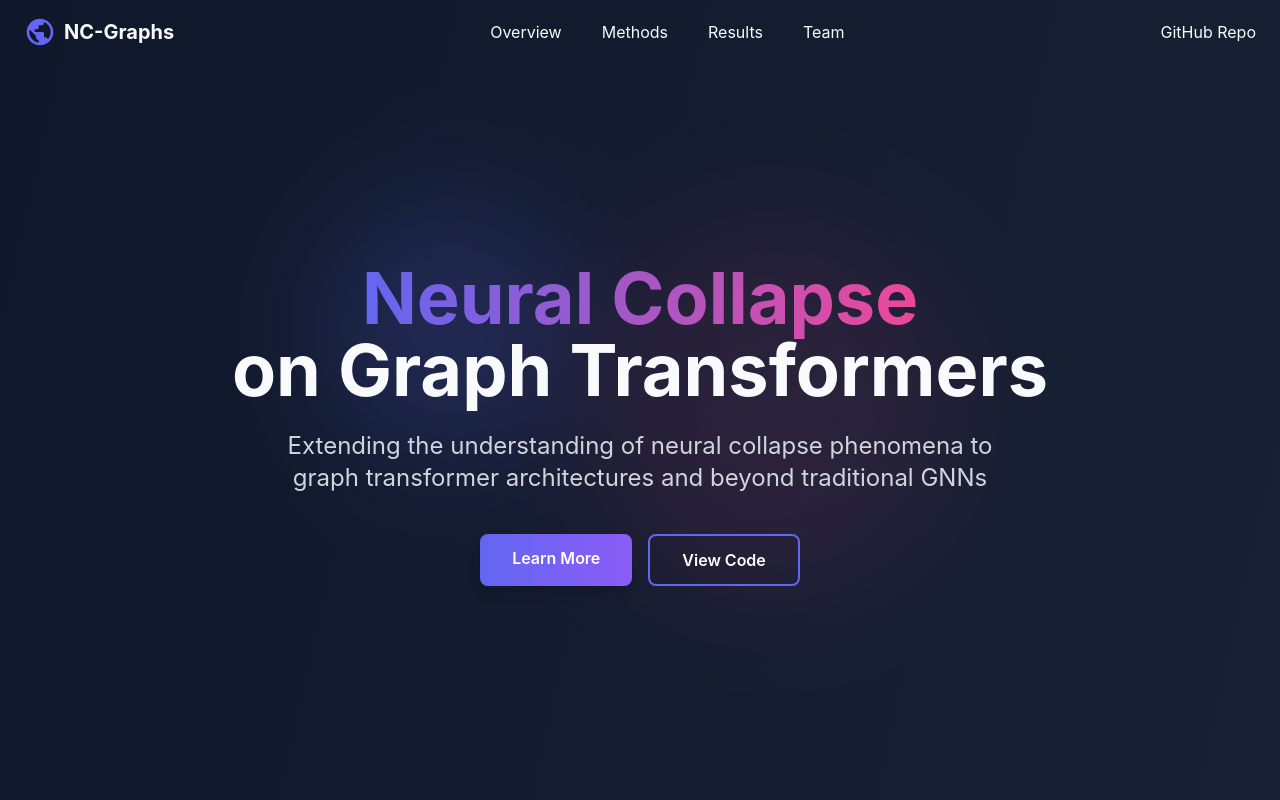
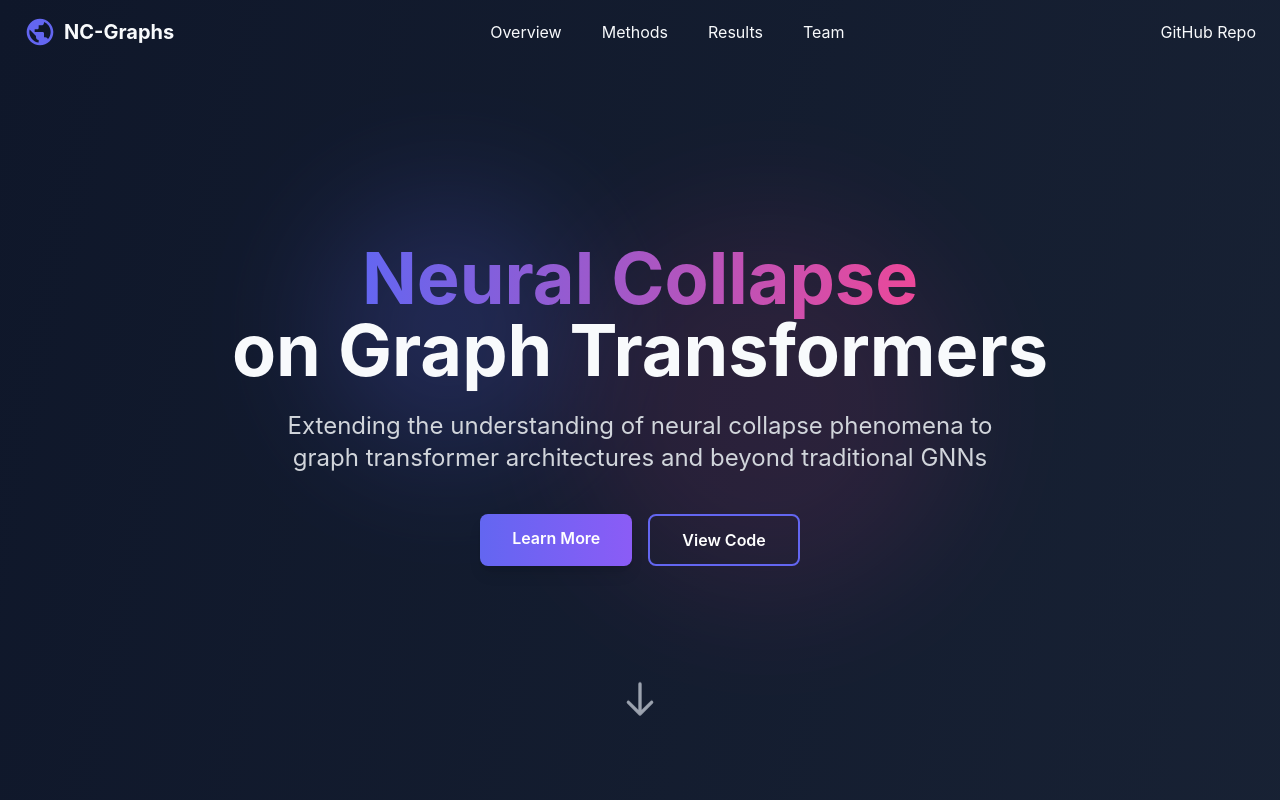
Before and after one commit to BillWang04/nc-graph, a React (Create React App) app: page / in a window 1280 px wide. Shown: the top 800 px of the page. Built offline with nearby package versions, Linux system fonts and the light colour scheme.

Commit message:
Update Links

```diff
--- a/src/components/sections/Hero.jsx
+++ b/src/components/sections/Hero.jsx
@@ -28,7 +28,7 @@ const Hero = () => {
             Learn More
           </a>
           <a
-            href="https://github.com/spiegel21/graph_transformer_collapse/tree/calebs_transformer"
+            href="https://github.com/spiegel21/graph_transformer_collapse"
             target="_blank"
             rel="noopener noreferrer"
             className="px-8 py-3 bg-transparent border-2 border-primary text-white font-semibold rounded-lg hover:bg-primary hover:bg-opacity-20 transform hover:-translate-y-1 transition-all duration-300"
@@ -38,11 +38,13 @@ const Hero = () => {
         </div>
 
         {/* Scroll indicator */}
-        {/* <div className="absolute bottom-10 left-1/2 transform -translate-x-1/2 animate-bounce">
-          <svg className="w-8 h-8 text-gray-400" fill="none" stroke="currentColor" viewBox="0 0 24 24">
-            <path strokeLinecap="round" strokeLinejoin="round" strokeWidth={2} d="M19 14l-7 7m0 0l-7-7m7 7V3" />
-          </svg>
-        </div> */}
+        <div className="relative h-10">
+            <div className="absolute left-1/2 transform -translate-x-1/2" style={{ top: '120px' }}>
+                <svg className="w-10 h-10 text-gray-400 animate-bounce" fill="none" stroke="currentColor" viewBox="0 0 24 24">
+                    <path strokeLinecap="round" strokeLinejoin="round" strokeWidth={2} d="M19 14l-7 7m0 0l-7-7m7 7V3" />
+                </svg>
+            </div>
+        </div>
       </div>
     </section>
   );
--- a/src/components/visualization/NeuralCollapse3D.js
+++ b/src/components/visualization/NeuralCollapse3D.js
@@ -45,7 +45,7 @@ const NeuralCollapse3D = () => {
 
   const [points, setPoints] = useState(generateInitialPoints());
 
-  const colors = ['#FF6B6B', '#4ECDC4', '#45B7D1'];
+  const colors = ['#FF6B6B', '#4ECDC4', '#FFFF00'];
   const etfColor = '#2ecc71';
 
   // Animation effect
```
